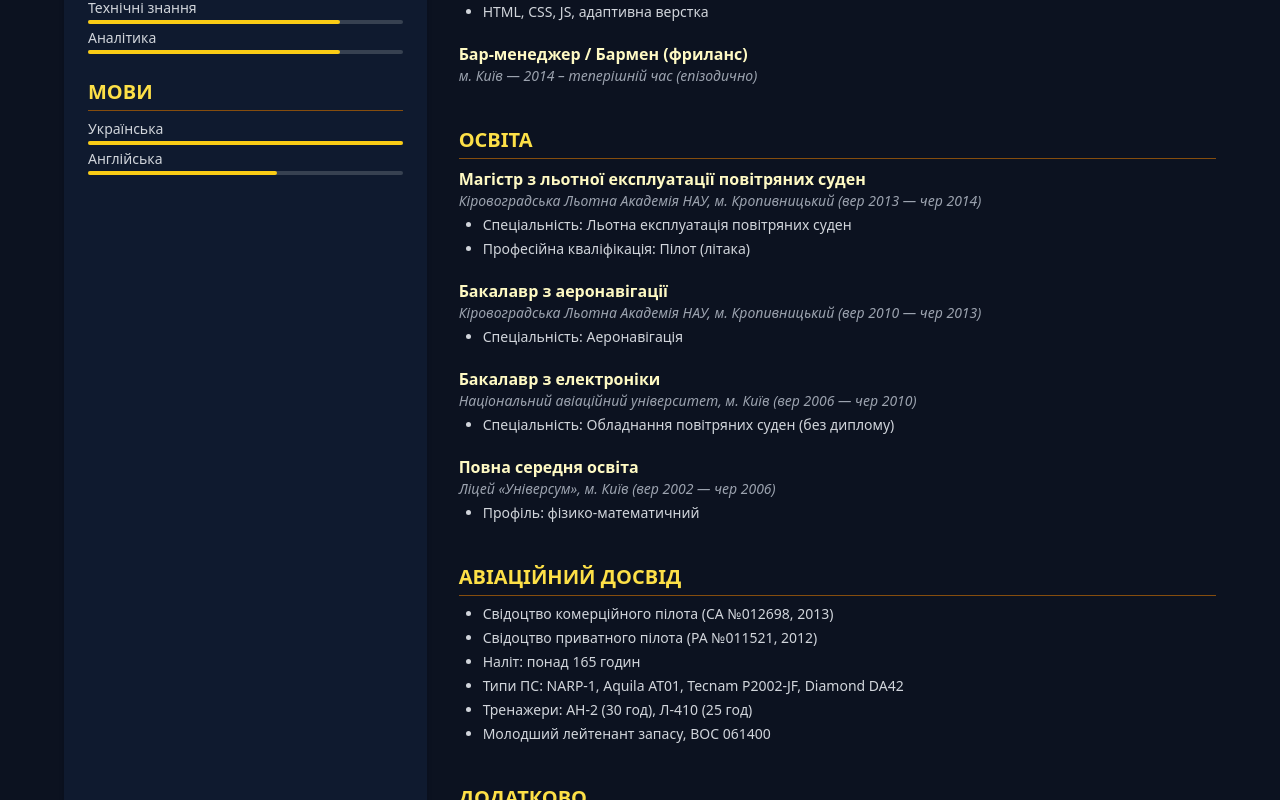
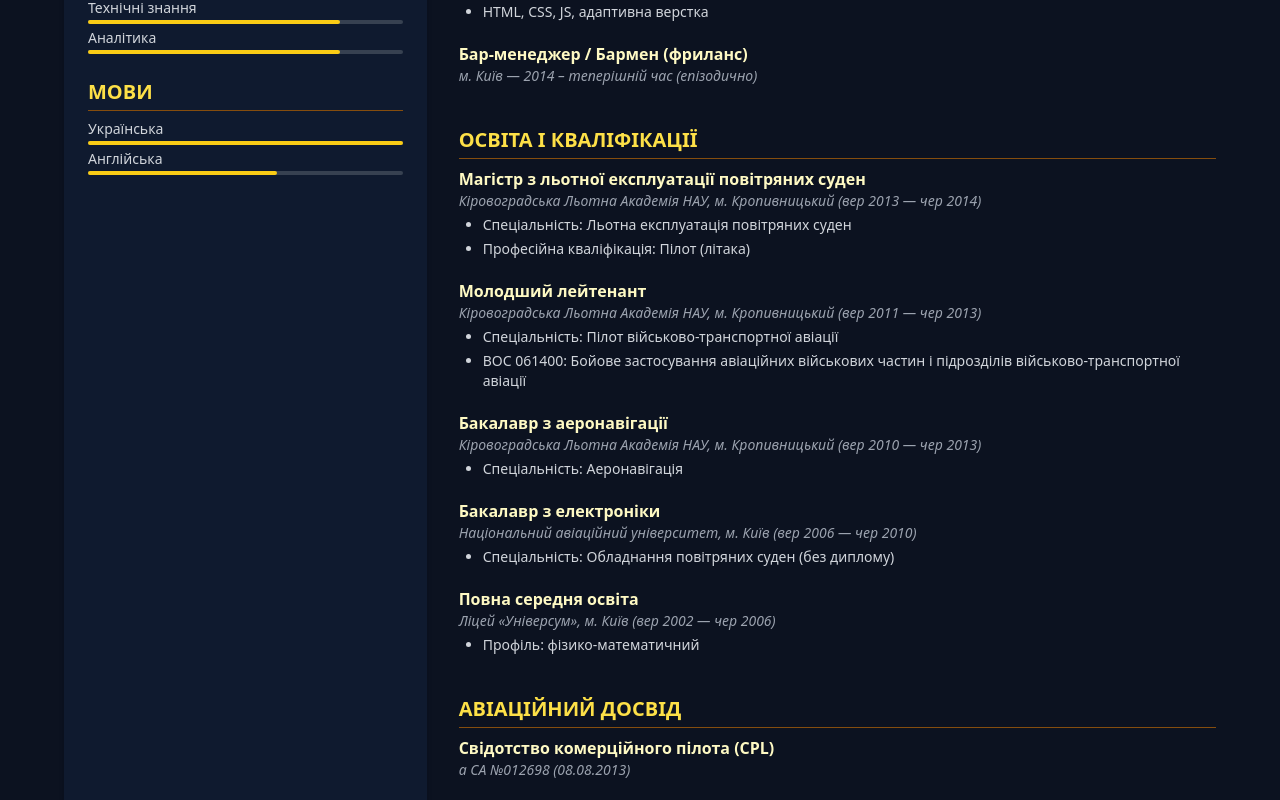
Before and after one commit to OKchesterOK/cv-landing, a React (Vite) app: page / in a window 1280 px wide. Shown: the part 660-1460 px from the top of the page. Built offline with nearby package versions, Linux system fonts and the light colour scheme.

Commit message:
Update App.jsx

```diff
--- a/src/App.jsx
+++ b/src/App.jsx
@@ -61,10 +61,14 @@ export default function App() {
             <ListItem title="Бар-менеджер / Бармен (фриланс)" subtitle="м. Київ — 2014 – теперішній час (епізодично)" bullets={[]} />
           </Section>
 
-          <Section title="ОСВІТА">
+          <Section title="ОСВІТА І КВАЛІФІКАЦІЇ">
             <ListItem title="Магістр з льотної експлуатації повітряних суден" subtitle="Кіровоградська Льотна Академія НАУ, м. Кропивницький (вер 2013 — чер 2014)" bullets={[
               'Спеціальність: Льотна експлуатація повітряних суден',
               'Професійна кваліфікація: Пілот (літака)'
+            ]} />
+            <ListItem title="Молодший лейтенант" subtitle="Кіровоградська Льотна Академія НАУ, м. Кропивницький (вер 2011 — чер 2013)" bullets={[
+              'Спеціальність: Пілот військово-транспортної авіації',
+              'ВОС 061400: Бойове застосування авіаційних військових частин і підрозділів військово-транспортної авіації'
             ]} />
             <ListItem title="Бакалавр з аеронавігації" subtitle="Кіровоградська Льотна Академія НАУ, м. Кропивницький (вер 2010 — чер 2013)" bullets={[
               'Спеціальність: Аеронавігація'
@@ -78,13 +82,14 @@ export default function App() {
           </Section>
 
           <Section title="АВІАЦІЙНИЙ ДОСВІД">
+            <ListItem title="Свідотство комерційного пілота (CPL)" subtitle="а СА №012698 (08.08.2013)" bullets={[
+            ]} />
+            <ListItem title="Свідоцтво приватного пілота (PPL)" subtitle="РА №011521 (02.02.2012)" bullets={[
+            ]} />
             <ul className="list-disc pl-6 text-sm text-gray-300 space-y-1">
-              <li>Свідоцтво комерційного пілота (СА №012698, 2013)</li>
-              <li>Свідоцтво приватного пілота (РА №011521, 2012)</li>
               <li>Наліт: понад 165 годин</li>
               <li>Типи ПС: NARP-1, Aquila AT01, Tecnam P2002-JF, Diamond DA42</li>
               <li>Тренажери: АН-2 (30 год), Л-410 (25 год)</li>
-              <li>Молодший лейтенант запасу, ВОС 061400</li>
             </ul>
           </Section>
 
```
